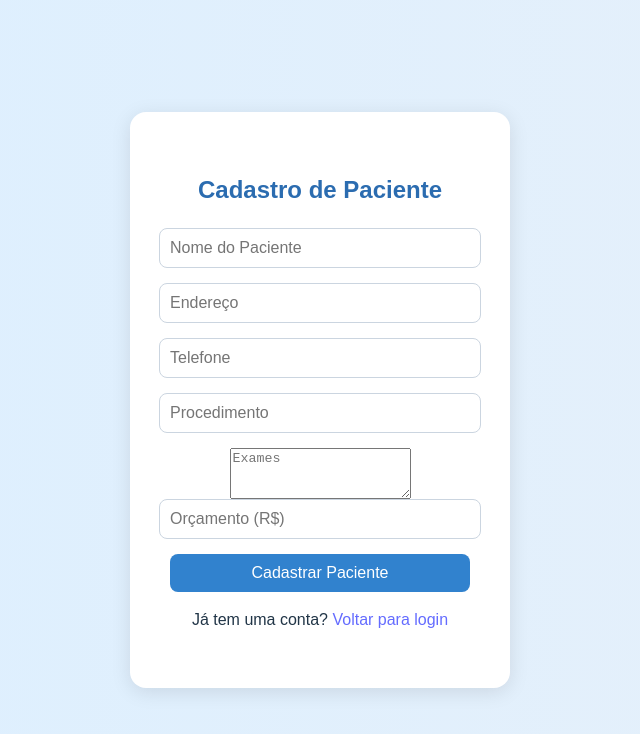
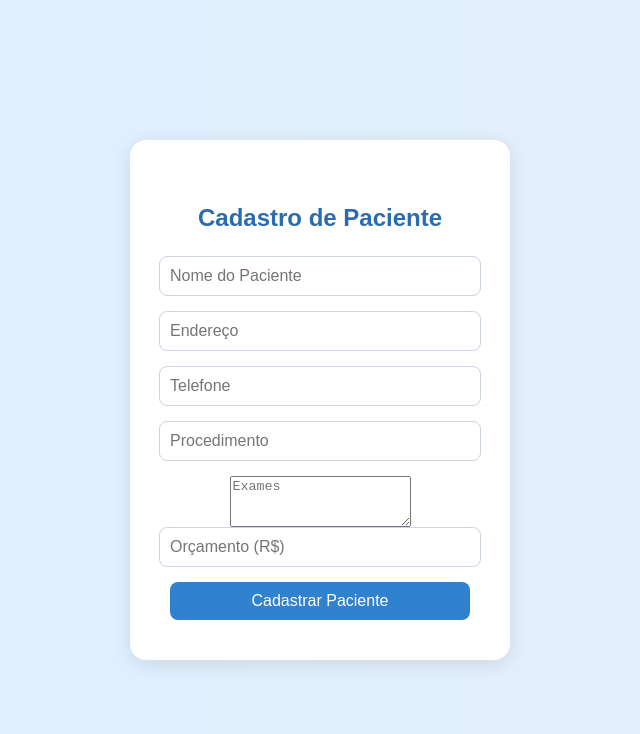
Before and after one commit to Afonso-Provesi/projeto-TAI2, a React (Vite) app in the folder projeto-CNC/my-react-app/: page /cadastro in a window 1280 px wide. Shown: the top 734 px of the page, without its empty margins (320-960 px from the left). Built offline with nearby package versions, Linux system fonts and the light colour scheme.

Commit message:
atualizando os baguio

```diff
--- a/projeto-CNC/my-react-app/package.json
+++ b/projeto-CNC/my-react-app/package.json
@@ -30,6 +30,6 @@
     "eslint-plugin-react-hooks": "^5.0.0",
     "eslint-plugin-react-refresh": "^0.4.18",
     "globals": "^15.14.0",
-    "vite": "^6.2.5"
+    "vite": "^6.3.2"
   }
 }
--- a/projeto-CNC/my-react-app/src/App.jsx
+++ b/projeto-CNC/my-react-app/src/App.jsx
@@ -4,12 +4,14 @@ import Agenda from "./Pages/Calendario.jsx";
 import CadastroPacientes from "./Pages/CadastroPacientes";
 import Sobre from "./Pages/Sobre";
 import MainLayout from "./Layout/MainLayout.jsx";
+import Cadastrar from "./Pages/TelaCadastro.jsx";
 
 function App() {
   return (
     <BrowserRouter>
       <Routes>
         <Route path="/" element={<Login />} />
+        <Route path="/cadastrar" element={<Cadastrar/>}/>
         <Route element={<MainLayout />}>
           <Route path="/agenda" element={<Agenda />} />
           <Route path="/cadastro" element={<CadastroPacientes />} />
--- a/projeto-CNC/my-react-app/src/Pages/CadastroPacientes.jsx
+++ b/projeto-CNC/my-react-app/src/Pages/CadastroPacientes.jsx
@@ -16,7 +16,7 @@ function CadastroPacientes() {
 
     if (nome && endereco && telefone && procedimento && orcamento) {
       alert("Paciente cadastrado com sucesso!");
-      navigate("/"); // volta para tela de login
+      navigate("/agenda");
     } else {
       alert("Preencha todos os campos obrigatórios");
     }
@@ -66,10 +66,6 @@ function CadastroPacientes() {
         />
 
         <button type="submit">Cadastrar Paciente</button>
-
-        <p className="cadastro-link">
-          Já tem uma conta? <Link to="/">Voltar para login</Link>
-        </p>
       </form>
     </div>
   );
```
Also changed, not shown: 1 other file (tests, documents, lock files or other folders).
